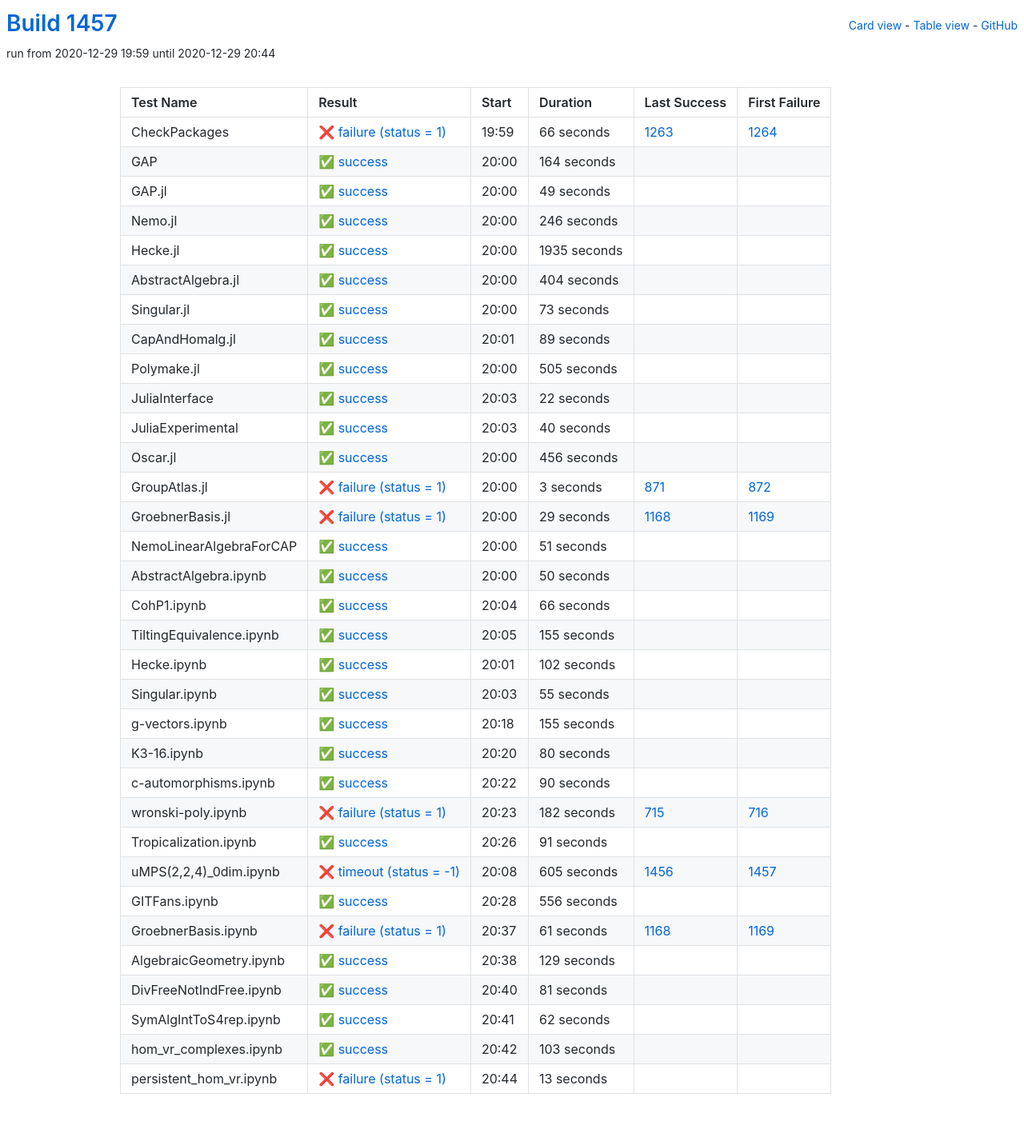
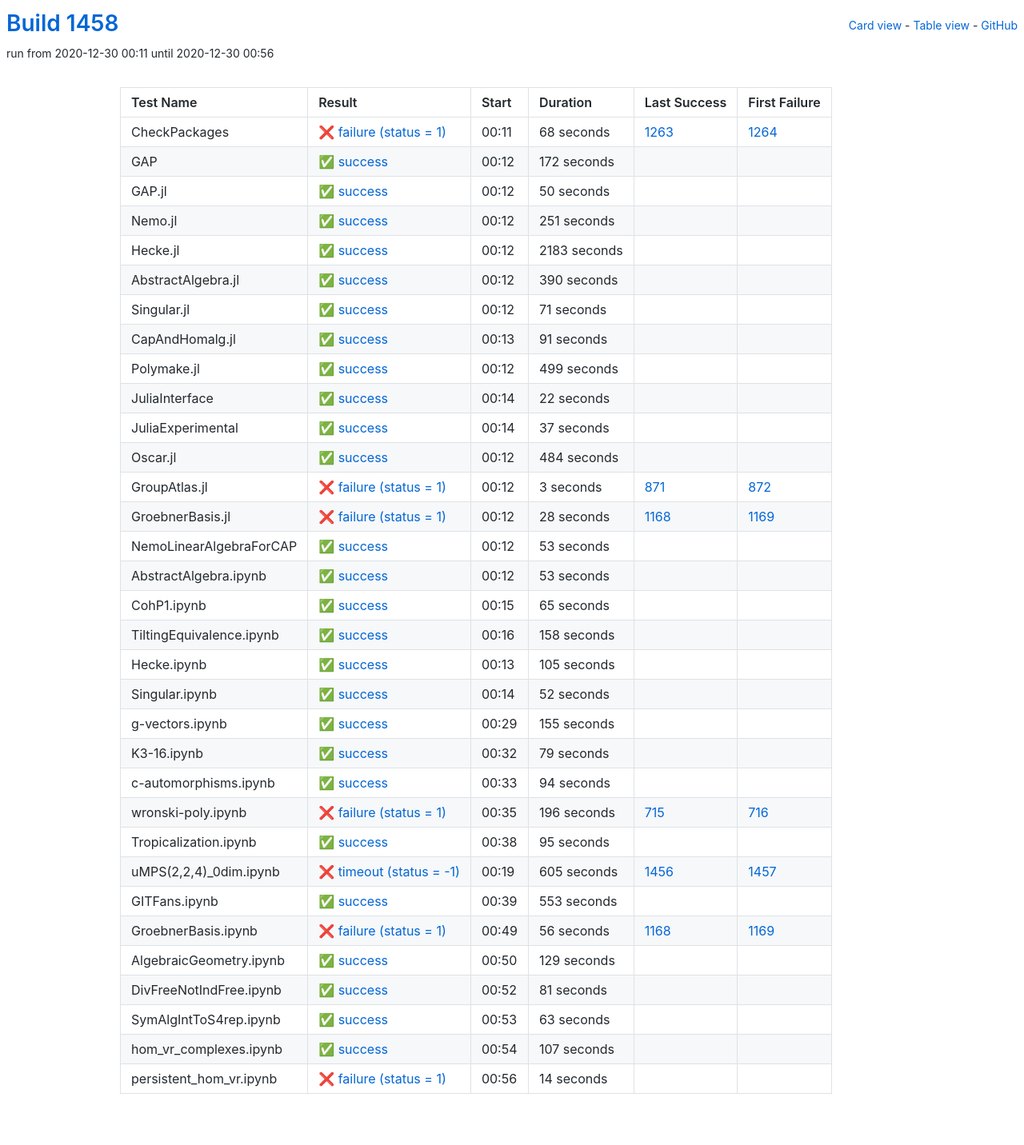
Before and after one commit to oscar-system/oscar-ci-status-stable, a Jekyll site: the page built from table.html, in a window 1280 px wide. Shown: the whole page at 80% size. Built offline with Jekyll 4.4.1, drawn with Linux system fonts in a browser that asks for light colours.

Commit message:
Build #1458

```diff
--- a/_data/ci.yml
+++ b/_data/ci.yml
@@ -1,6 +1,6 @@
 ---
-build: 1457
-build_url: https://oscarci.mathematik.uni-kl.de/job/oscar-stable/1457/
+build: 1458
+build_url: https://oscarci.mathematik.uni-kl.de/job/oscar-stable/1458/
 job: oscar-stable
 organization: oscar-system
 repo: oscar-ci-status-stable
@@ -8,116 +8,116 @@ repourl: https://github.com/oscar-system/oscar-ci-status-stable
 tests:
 - name: CheckPackages
   id: checkpackages
-  log: https://oscarci.mathematik.uni-kl.de/job/oscar-stable/1457/artifact/logs/build-1457/CheckPackages.log
-  start: 2020-12-29 19:59
+  log: https://oscarci.mathematik.uni-kl.de/job/oscar-stable/1458/artifact/logs/build-1458/CheckPackages.log
+  start: 2020-12-30 00:11
   success: false
   exitcode: 1
   status: failure
-  duration: 66
+  duration: 68
   last_success: 1263
   last_success_url: https://oscarci.mathematik.uni-kl.de/job/oscar-stable/1263/
   first_failure: 1264
   first_failure_url: https://oscarci.mathematik.uni-kl.de/job/oscar-stable/1264/
 - name: GAP
   id: gap
-  log: https://oscarci.mathematik.uni-kl.de/job/oscar-stable/1457/artifact/logs/build-1457/GAP.log
-  start: 2020-12-29 20:00
+  log: https://oscarci.mathematik.uni-kl.de/job/oscar-stable/1458/artifact/logs/build-1458/GAP.log
+  start: 2020-12-30 00:12
   success: true
   exitcode: 0
   status: success
-  duration: 164
+  duration: 172
   last_success: false
   last_success_url:
   first_failure: false
   first_failure_url:
 - name: GAP.jl
   id: gap-jl
-  log: https://oscarci.mathematik.uni-kl.de/job/oscar-stable/1457/artifact/logs/build-1457/GAP.jl.log
-  start: 2020-12-29 20:00
+  log: https://oscarci.mathematik.uni-kl.de/job/oscar-stable/1458/artifact/logs/build-1458/GAP.jl.log
+  start: 2020-12-30 00:12
   success: true
   exitcode: 0
   status: success
-  duration: 49
+  duration: 50
   last_success: false
   last_success_url:
   first_failure: false
   first_failure_url:
 - name: Nemo.jl
   id: nemo-jl
-  log: https://oscarci.mathematik.uni-kl.de/job/oscar-stable/1457/artifact/logs/build-1457/Nemo.jl.log
-  start: 2020-12-29 20:00
+  log: https://oscarci.mathematik.uni-kl.de/job/oscar-stable/1458/artifact/logs/build-1458/Nemo.jl.log
+  start: 2020-12-30 00:12
   success: true
   exitcode: 0
   status: success
-  duration: 246
+  duration: 251
   last_success: false
   last_success_url:
   first_failure: false
   first_failure_url:
 - name: Hecke.jl
   id: hecke-jl
-  log: https://oscarci.mathematik.uni-kl.de/job/oscar-stable/1457/artifact/logs/build-1457/Hecke.jl.log
-  start: 2020-12-29 20:00
+  log: https://oscarci.mathematik.uni-kl.de/job/oscar-stable/1458/artifact/logs/build-1458/Hecke.jl.log
+  start: 2020-12-30 00:12
   success: true
   exitcode: 0
   status: success
-  duration: 1935
+  duration: 2183
   last_success: false
   last_success_url:
   first_failure: false
   first_failure_url:
 - name: AbstractAlgebra.jl
   id: abstractalgebra-jl
-  log: https://oscarci.mathematik.uni-kl.de/job/oscar-stable/1457/artifact/logs/build-1457/AbstractAlgebra.jl.log
-  start: 2020-12-29 20:00
+  log: https://oscarci.mathematik.uni-kl.de/job/oscar-stable/1458/artifact/logs/build-1458/AbstractAlgebra.jl.log
+  start: 2020-12-30 00:12
   success: true
   exitcode: 0
   status: success
-  duration: 404
+  duration: 390
   last_success: false
   last_success_url:
   first_failure: false
   first_failure_url:
 - name: Singular.jl
   id: singular-jl
-  log: https://oscarci.mathematik.uni-kl.de/job/oscar-stable/1457/artifact/logs/build-1457/Singular.jl.log
-  start: 2020-12-29 20:00
+  log: https://oscarci.mathematik.uni-kl.de/job/oscar-stable/1458/artifact/logs/build-1458/Singular.jl.log
+  start: 2020-12-30 00:12
   success: true
   exitcode: 0
   status: success
-  duration: 73
+  duration: 71
   last_success: false
   last_success_url:
   first_failure: false
   first_failure_url:
 - name: CapAndHomalg.jl
   id: capandhomalg-jl
-  log: https://oscarci.mathematik.uni-kl.de/job/oscar-stable/1457/artifact/logs/build-1457/CapAndHomalg.jl.log
-  start: 2020-12-29 20:01
+  log: https://oscarci.mathematik.uni-kl.de/job/oscar-stable/1458/artifact/logs/build-1458/CapAndHomalg.jl.log
+  start: 2020-12-30 00:13
   success: true
   exitcode: 0
   status: success
-  duration: 89
+  duration: 91
   last_success: false
   last_success_url:
   first_failure: false
   first_failure_url:
 - name: Polymake.jl
   id: polymake-jl
-  log: https://oscarci.mathematik.uni-kl.de/job/oscar-stable/1457/artifact/logs/build-1457/Polymake.jl.log
-  start: 2020-12-29 20:00
+  log: https://oscarci.mathematik.uni-kl.de/job/oscar-stable/1458/artifact/logs/build-1458/Polymake.jl.log
+  start: 2020-12-30 00:12
   success: true
   exitcode: 0
   status: success
-  duration: 505
+  duration: 499
   last_success: false
   last_success_url:
   first_failure: false
   first_failure_url:
 - name: JuliaInterface
   id: juliainterface
-  log: https://oscarci.mathematik.uni-kl.de/job/oscar-stable/1457/artifact/logs/build-1457/JuliaInterface.log
-  start: 2020-12-29 20:03
+  log: https://oscarci.mathematik.uni-kl.de/job/oscar-stable/1458/artifact/logs/build-1458/JuliaInterface.log
+  start: 2020-12-30 00:14
   success: true
   exitcode: 0
   status: success
@@ -128,32 +128,32 @@ tests:
   first_failure_url:
 - name: JuliaExperimental
   id: juliaexperimental
-  log: https://oscarci.mathematik.uni-kl.de/job/oscar-stable/1457/artifact/logs/build-1457/JuliaExperimental.log
-  start: 2020-12-29 20:03
+  log: https://oscarci.mathematik.uni-kl.de/job/oscar-stable/1458/artifact/logs/build-1458/JuliaExperimental.log
+  start: 2020-12-30 00:14
   success: true
   exitcode: 0
   status: success
-  duration: 40
+  duration: 37
   last_success: false
   last_success_url:
   first_failure: false
   first_failure_url:
 - name: Oscar.jl
   id: oscar-jl
-  log: https://oscarci.mathematik.uni-kl.de/job/oscar-stable/1457/artifact/logs/build-1457/Oscar.jl.log
-  start: 2020-12-29 20:00
+  log: https://oscarci.mathematik.uni-kl.de/job/oscar-stable/1458/artifact/logs/build-1458/Oscar.jl.log
+  start: 2020-12-30 00:12
   success: true
   exitcode: 0
   status: success
-  duration: 456
+  duration: 484
   last_success: false
   last_success_url:
   first_failure: false
   first_failure_url:
 - name: GroupAtlas.jl
   id: groupatlas-jl
-  log: https://oscarci.mathematik.uni-kl.de/job/oscar-stable/1457/artifact/logs/build-1457/GroupAtlas.jl.log
-  start: 2020-12-29 20:00
+  log: https://oscarci.mathematik.uni-kl.de/job/oscar-stable/1458/artifact/logs/build-1458/GroupAtlas.jl.log
+  start: 2020-12-30 00:12
   success: false
   exitcode: 1
   status: failure
@@ -164,92 +164,92 @@ tests:
   first_failure_url: https://oscarci.mathematik.uni-kl.de/job/oscar-stable/872/
 - name: GroebnerBasis.jl
   id: groebnerbasis-jl
-  log: https://oscarci.mathematik.uni-kl.de/job/oscar-stable/1457/artifact/logs/build-1457/GroebnerBasis.jl.log
-  start: 2020-12-29 20:00
+  log: https://oscarci.mathematik.uni-kl.de/job/oscar-stable/1458/artifact/logs/build-1458/GroebnerBasis.jl.log
+  start: 2020-12-30 00:12
   success: false
   exitcode: 1
   status: failure
-  duration: 29
+  duration: 28
   last_success: 1168
   last_success_url: https://oscarci.mathematik.uni-kl.de/job/oscar-stable/1168/
   first_failure: 1169
   first_failure_url: https://oscarci.mathematik.uni-kl.de/job/oscar-stable/1169/
 - name: NemoLinearAlgebraForCAP
   id: nemolinearalgebraforcap
-  log: https://oscarci.mathematik.uni-kl.de/job/oscar-stable/1457/artifact/logs/build-1457/NemoLinearAlgebraForCAP.log
-  start: 2020-12-29 20:00
+  log: https://oscarci.mathematik.uni-kl.de/job/oscar-stable/1458/artifact/logs/build-1458/NemoLinearAlgebraForCAP.log
+  start: 2020-12-30 00:12
   success: true
   exitcode: 0
   status: success
-  duration: 51
+  duration: 53
   last_success: false
   last_success_url:
   first_failure: false
   first_failure_url:
 - name: AbstractAlgebra.ipynb
   id: abstractalgebra-ipynb
-  log: https://oscarci.mathematik.uni-kl.de/job/oscar-stable/1457/artifact/logs/build-1457/AbstractAlgebra.ipynb.log
-  start: 2020-12-29 20:00
+  log: https://oscarci.mathematik.uni-kl.de/job/oscar-stable/1458/artifact/logs/build-1458/AbstractAlgebra.ipynb.log
+  start: 2020-12-30 00:12
   success: true
   exitcode: 0
   status: success
-  duration: 50
+  duration: 53
   last_success: false
   last_success_url:
   first_failure: false
   first_failure_url:
 - name: CohP1.ipynb
   id: cohp1-ipynb
-  log: https://oscarci.mathematik.uni-kl.de/job/oscar-stable/1457/artifact/logs/build-1457/CohP1.ipynb.log
-  start: 2020-12-29 20:04
+  log: https://oscarci.mathematik.uni-kl.de/job/oscar-stable/1458/artifact/logs/build-1458/CohP1.ipynb.log
+  start: 2020-12-30 00:15
   success: true
   exitcode: 0
   status: success
-  duration: 66
+  duration: 65
   last_success: false
   last_success_url:
   first_failure: false
   first_failure_url:
 - name: TiltingEquivalence.ipynb
   id: tiltingequivalence-ipynb
-  log: https://oscarci.mathematik.uni-kl.de/job/oscar-stable/1457/artifact/logs/build-1457/TiltingEquivalence.ipynb.log
-  start: 2020-12-29 20:05
+  log: https://oscarci.mathematik.uni-kl.de/job/oscar-stable/1458/artifact/logs/build-1458/TiltingEquivalence.ipynb.log
+  start: 2020-12-30 00:16
   success: true
   exitcode: 0
   status: success
-  duration: 155
+  duration: 158
   last_success: false
   last_success_url:
   first_failure: false
   first_failure_url:
 - name: Hecke.ipynb
   id: hecke-ipynb
-  log: https://oscarci.mathematik.uni-kl.de/job/oscar-stable/1457/artifact/logs/build-1457/Hecke.ipynb.log
-  start: 2020-12-29 20:01
+  log: https://oscarci.mathematik.uni-kl.de/job/oscar-stable/1458/artifact/logs/build-1458/Hecke.ipynb.log
+  start: 2020-12-30 00:13
   success: true
   exitcode: 0
   status: success
-  duration: 102
+  duration: 105
   last_success: false
   last_success_url:
   first_failure: false
   first_failure_url:
 - name: Singular.ipynb
   id: singular-ipynb
-  log: https://oscarci.mathematik.uni-kl.de/job/oscar-stable/1457/artifact/logs/build-1457/Singular.ipynb.log
-  start: 2020-12-29 20:03
+  log: https://oscarci.mathematik.uni-kl.de/job/oscar-stable/1458/artifact/logs/build-1458/Singular.ipynb.log
+  start: 2020-12-30 00:14
   success: true
   exitcode: 0
   status: success
-  duration: 55
+  duration: 52
   last_success: false
   last_success_url:
   first_failure: false
   first_failure_url:
 - name: g-vectors.ipynb
   id: g-vectors-ipynb
-  log: https://oscarci.mathematik.uni-kl.de/job/oscar-stable/1457/artifact/logs/build-1457/g-vectors.ipynb.log
-  start: 2020-12-29 20:18
+  log: https://oscarci.mathematik.uni-kl.de/job/oscar-stable/1458/artifact/logs/build-1458/g-vectors.ipynb.log
+  start: 2020-12-30 00:29
   success: true
   exitcode: 0
   status: success
@@ -260,56 +260,56 @@ tests:
   first_failure_url:
 - name: K3-16.ipynb
   id: k3-16-ipynb
-  log: https://oscarci.mathematik.uni-kl.de/job/oscar-stable/1457/artifact/logs/build-1457/K3-16.ipynb.log
-  start: 2020-12-29 20:20
+  log: https://oscarci.mathematik.uni-kl.de/job/oscar-stable/1458/artifact/logs/build-1458/K3-16.ipynb.log
+  start: 2020-12-30 00:32
   success: true
   exitcode: 0
   status: success
-  duration: 80
+  duration: 79
   last_success: false
   last_success_url:
   first_failure: false
   first_failure_url:
 - name: c-automorphisms.ipynb
   id: c-automorphisms-ipynb
-  log: https://oscarci.mathematik.uni-kl.de/job/oscar-stable/1457/artifact/logs/build-1457/c-automorphisms.ipynb.log
-  start: 2020-12-29 20:22
+  log: https://oscarci.mathematik.uni-kl.de/job/oscar-stable/1458/artifact/logs/build-1458/c-automorphisms.ipynb.log
+  start: 2020-12-30 00:33
   success: true
   exitcode: 0
   status: success
-  duration: 90
+  duration: 94
   last_success: false
   last_success_url:
   first_failure: false
   first_failure_url:
 - name: wronski-poly.ipynb
   id: wronski-poly-ipynb
-  log: https://oscarci.mathematik.uni-kl.de/job/oscar-stable/1457/artifact/logs/build-1457/wronski-poly.ipynb.log
-  start: 2020-12-29 20:23
+  log: https://oscarci.mathematik.uni-kl.de/job/oscar-stable/1458/artifact/logs/build-1458/wronski-poly.ipynb.log
+  start: 2020-12-30 00:35
   success: false
   exitcode: 1
   status: failure
-  duration: 182
+  duration: 196
   last_success: 715
   last_success_url: https://oscarci.mathematik.uni-kl.de/job/oscar-stable/715/
   first_failure: 716
   first_failure_url: https://oscarci.mathematik.uni-kl.de/job/oscar-stable/716/
 - name: Tropicalization.ipynb
   id: tropicalization-ipynb
-  log: https://oscarci.mathematik.uni-kl.de/job/oscar-stable/1457/artifact/logs/build-1457/Tropicalization.ipynb.log
-  start: 2020-12-29 20:26
+  log: https://oscarci.mathematik.uni-kl.de/job/oscar-stable/1458/artifact/logs/build-1458/Tropicalization.ipynb.log
+  start: 2020-12-30 00:38
   success: true
   exitcode: 0
   status: success
-  duration: 91
+  duration: 95
   last_success: false
   last_success_url:
   first_failure: false
   first_failure_url:
 - name: uMPS(2,2,4)_0dim.ipynb
   id: umps-2-2-4-0dim-ipynb
-  log: https://oscarci.mathematik.uni-kl.de/job/oscar-stable/1457/artifact/logs/build-1457/uMPS-2-2-4-_0dim.ipynb.log
-  start: 2020-12-29 20:08
+  log: https://oscarci.mathematik.uni-kl.de/job/oscar-stable/1458/artifact/logs/build-1458/uMPS-2-2-4-_0dim.ipynb.log
+  start: 2020-12-30 00:19
   success: false
   exitcode: -1
   status: timeout
@@ -320,32 +320,32 @@ tests:
   first_failure_url: https://oscarci.mathematik.uni-kl.de/job/oscar-stable/1457/
 - name: GITFans.ipynb
   id: gitfans-ipynb
-  log: https://oscarci.mathematik.uni-kl.de/job/oscar-stable/1457/artifact/logs/build-1457/GITFans.ipynb.log
-  start: 2020-12-29 20:28
+  log: https://oscarci.mathematik.uni-kl.de/job/oscar-stable/1458/artifact/logs/build-1458/GITFans.ipynb.log
+  start: 2020-12-30 00:39
   success: true
   exitcode: 0
   status: success
-  duration: 556
+  duration: 553
   last_success: false
   last_success_url:
   first_failure: false
   first_failure_url:
 - name: GroebnerBasis.ipynb
   id: groebnerbasis-ipynb
-  log: https://oscarci.mathematik.uni-kl.de/job/oscar-stable/1457/artifact/logs/build-1457/GroebnerBasis.ipynb.log
-  start: 2020-12-29 20:37
+  log: https://oscarci.mathematik.uni-kl.de/job/oscar-stable/1458/artifact/logs/build-1458/GroebnerBasis.ipynb.log
+  start: 2020-12-30 00:49
   success: false
   exitcode: 1
   status: failure
-  duration: 61
+  duration: 56
   last_success: 1168
   last_success_url: https://oscarci.mathematik.uni-kl.de/job/oscar-stable/1168/
   first_failure: 1169
   first_failure_url: https://oscarci.mathematik.uni-kl.de/job/oscar-stable/1169/
 - name: AlgebraicGeometry.ipynb
   id: algebraicgeometry-ipynb
-  log: https://oscarci.mathematik.uni-kl.de/job/oscar-stable/1457/artifact/logs/build-1457/AlgebraicGeometry.ipynb.log
-  start: 2020-12-29 20:38
+  log: https://oscarci.mathematik.uni-kl.de/job/oscar-stable/1458/artifact/logs/build-1458/AlgebraicGeometry.ipynb.log
+  start: 2020-12-30 00:50
   success: true
   exitcode: 0
   status: success
@@ -356,8 +356,8 @@ tests:
   first_failure_url:
 - name: DivFreeNotIndFree.ipynb
   id: divfreenotindfree-ipynb
-  log: https://oscarci.mathematik.uni-kl.de/job/oscar-stable/1457/artifact/logs/build-1457/DivFreeNotIndFree.ipynb.log
-  start: 2020-12-29 20:40
+  log: https://oscarci.mathematik.uni-kl.de/job/oscar-stable/1458/artifact/logs/build-1458/DivFreeNotIndFree.ipynb.log
+  start: 2020-12-30 00:52
   success: true
   exitcode: 0
   status: success
@@ -368,36 +368,36 @@ tests:
   first_failure_url:
 - name: SymAlgIntToS4rep.ipynb
   id: symalginttos4rep-ipynb
-  log: https://oscarci.mathematik.uni-kl.de/job/oscar-stable/1457/artifact/logs/build-1457/SymAlgIntToS4rep.ipynb.log
-  start: 2020-12-29 20:41
+  log: https://oscarci.mathematik.uni-kl.de/job/oscar-stable/1458/artifact/logs/build-1458/SymAlgIntToS4rep.ipynb.log
+  start: 2020-12-30 00:53
   success: true
   exitcode: 0
   status: success
-  duration: 62
+  duration: 63
   last_success: false
   last_success_url:
   first_failure: false
   first_failure_url:
 - name: hom_vr_complexes.ipynb
   id: hom-vr-complexes-ipynb
-  log: https://oscarci.mathematik.uni-kl.de/job/oscar-stable/1457/artifact/logs/build-1457/hom_vr_complexes.ipynb.log
-  start: 2020-12-29 20:42
+  log: https://oscarci.mathematik.uni-kl.de/job/oscar-stable/1458/artifact/logs/build-1458/hom_vr_complexes.ipynb.log
+  start: 2020-12-30 00:54
   success: true
   exitcode: 0
   status: success
-  duration: 103
+  duration: 107
   last_success: false
   last_success_url:
   first_failure: false
   first_failure_url:
 - name: persistent_hom_vr.ipynb
   id: persistent-hom-vr-ipynb
-  log: https://oscarci.mathematik.uni-kl.de/job/oscar-stable/1457/artifact/logs/build-1457/persistent_hom_vr.ipynb.log
-  start: 2020-12-29 20:44
+  log: https://oscarci.mathematik.uni-kl.de/job/oscar-stable/1458/artifact/logs/build-1458/persistent_hom_vr.ipynb.log
+  start: 2020-12-30 00:56
   success: false
   exitcode: 1
   status: failure
-  duration: 13
+  duration: 14
   last_success: false
   last_success_url:
   first_failure: false
```
Also changed, not shown: README.md.
